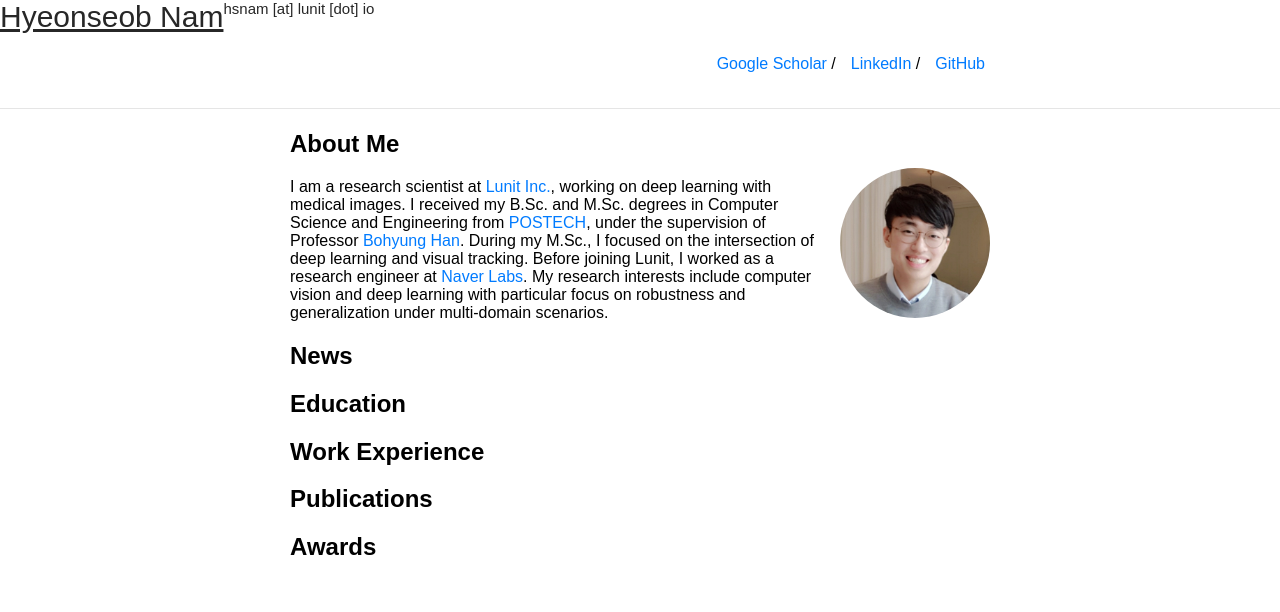
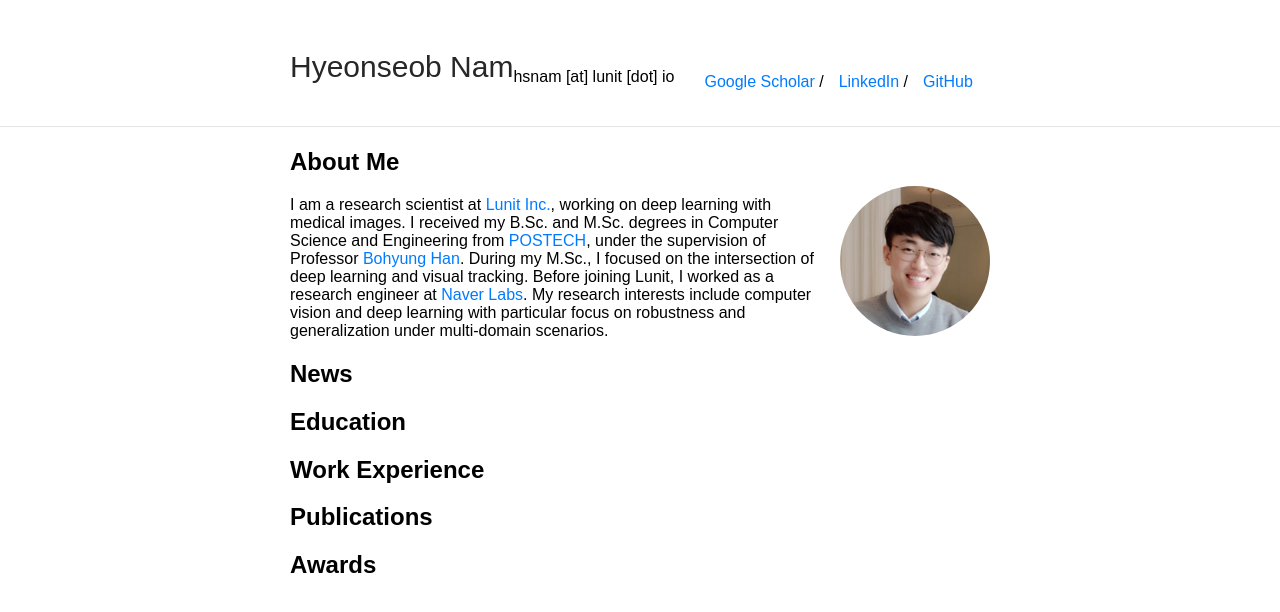
Before and after one commit to gholste/hyeonseobnam.github.io, a Jekyll site: the page built from index.md, in a window 1280 px wide. Shown: the top 612 px of the page. Built offline with Jekyll 4.4.1, drawn with Linux system fonts in a browser that asks for light colours.

Commit message:
Update default.html

```diff
--- a/_layouts/default.html
+++ b/_layouts/default.html
@@ -55,12 +55,13 @@
 </head>
 <body>
     <div class="wrapper">
-        <a id="author-name" class="alignable pull-left" href="{{ site.baseurl }}">{{ site.title }}</a>
-        <a id="email" class="alignable pull-left">{{ site.email }}</a>
         <div class="navbar container">
             {% if site.ins_logo %}
                 <img id="ins-logo" src="{{ site.ins_logo }}" />
             {% endif %}
+            <a id="author-name" class="alignable pull-left" href="{{ site.baseurl }}">{{ site.title }}</a>
+            <br>
+            <id="email" class="alignable pull-left">{{ site.email }}</>
             <ul id="navlist" class="alignable pull-right navbar-ul">
                 {% for x in site.nav %}
                     {% if x.name == "Resume" %}
```
